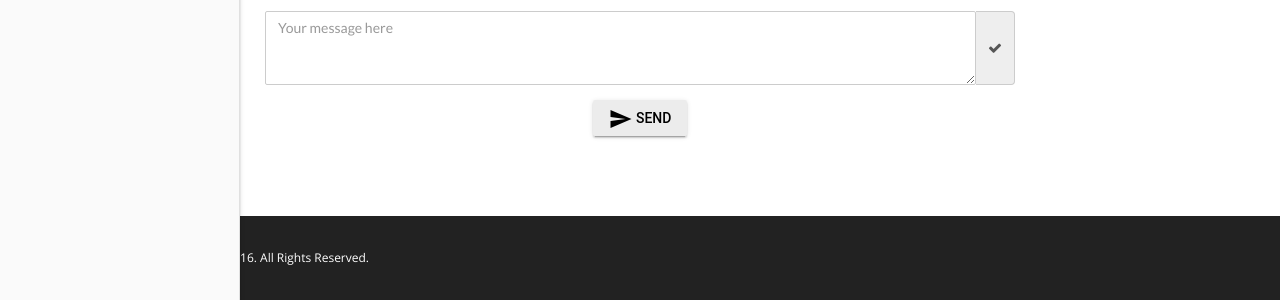
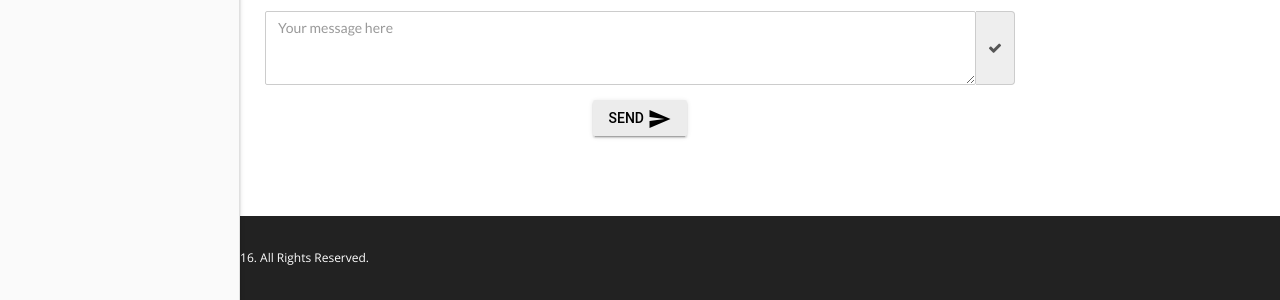
Before and after one commit to nmanumr/nmanumr.com, a Jekyll site: the page built from index.html, in a window 1280 px wide. Shown: the part 3635-3935 px from the top of the page. Built offline with Jekyll 4.4.1, drawn with Linux system fonts in a browser that asks for light colours; nearby versions of some CDN libraries.

Commit message:
Update contact.html

```diff
--- a/_includes/contact.html
+++ b/_includes/contact.html
@@ -43,7 +43,7 @@
                         </div>
                         <!-- Raised button with ripple -->
 <button type="submit" class="mdl-button mdl-js-button mdl-button--raised mdl-js-ripple-effect">
-  <i class="material-icons">send</i> Send
+ Send <i class="material-icons">send</i>
 </button>
 
                     </form>
```
